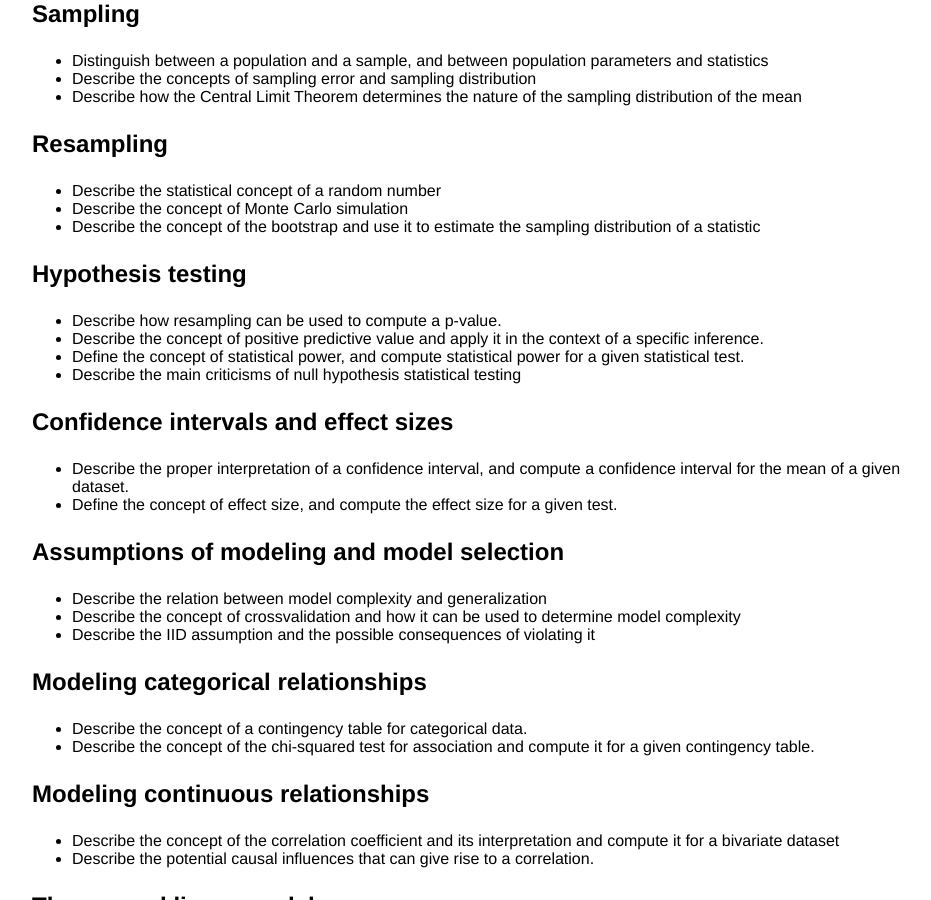
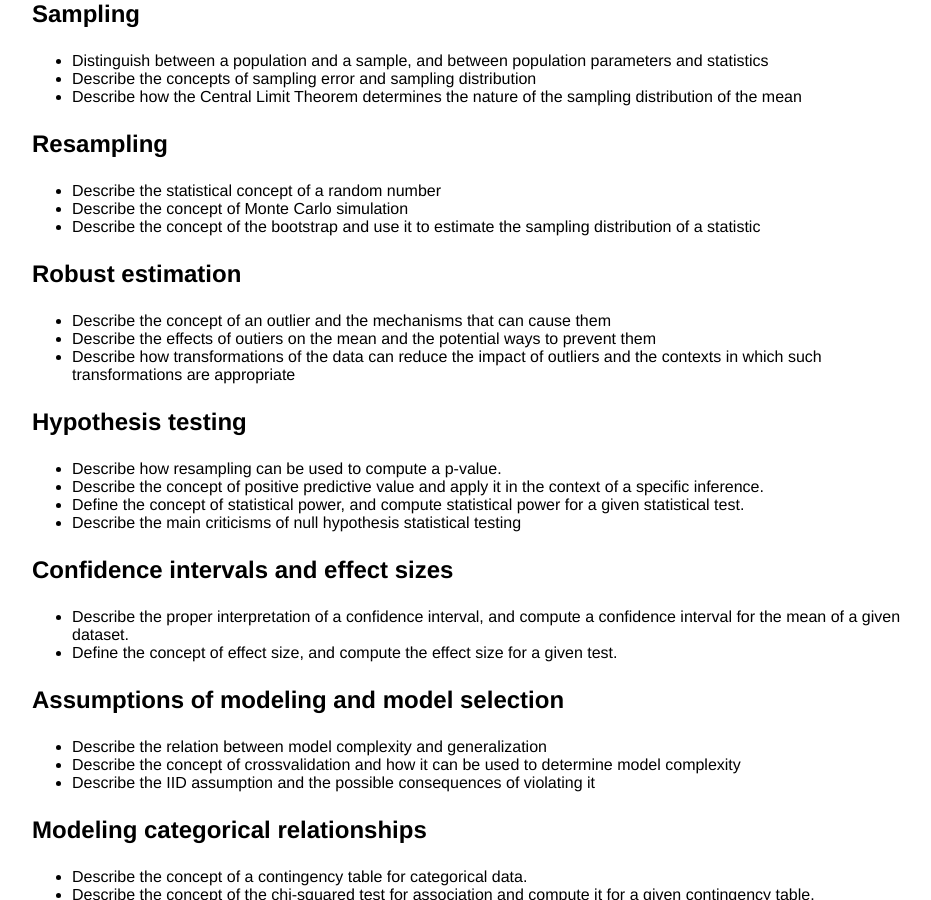
Before and after one commit to stats60/stats60.github.io, a Jekyll site: the page built from objectives/index.md, in a window 1280 px wide and 900 px high, scrolled down 1462 px. Shown: the whole window, without its empty margins (160-1091 px from the left). Built offline with Jekyll 4.4.1, drawn with Linux system fonts in a browser that asks for light colours; our own code applies the rules of GitHub Pages for plain Markdown files.

Commit message:
autoupdate

```diff
--- a/objectives/index.md
+++ b/objectives/index.md
@@ -63,6 +63,11 @@ Students should be able to do each of the following by the end of this course:
 * Describe the concept of Monte Carlo simulation
 * Describe the concept of the bootstrap and use it to estimate the sampling distribution of a statistic
 
+### Robust estimation
+* Describe the concept of an outlier and the mechanisms that can cause them
+* Describe the effects of outiers on the mean and the potential ways to prevent them
+* Describe how transformations of the data can reduce the impact of outliers and the contexts in which such transformations are appropriate
+
 ### Hypothesis testing
 * Describe how resampling can be used to compute a p-value.
 * Describe the concept of positive predictive value and apply it in the context of a specific inference.
```
Also changed, not shown: full_syllabus/index.md (+2 -2 lines), syllabus/index.md (+1 -1 lines).
